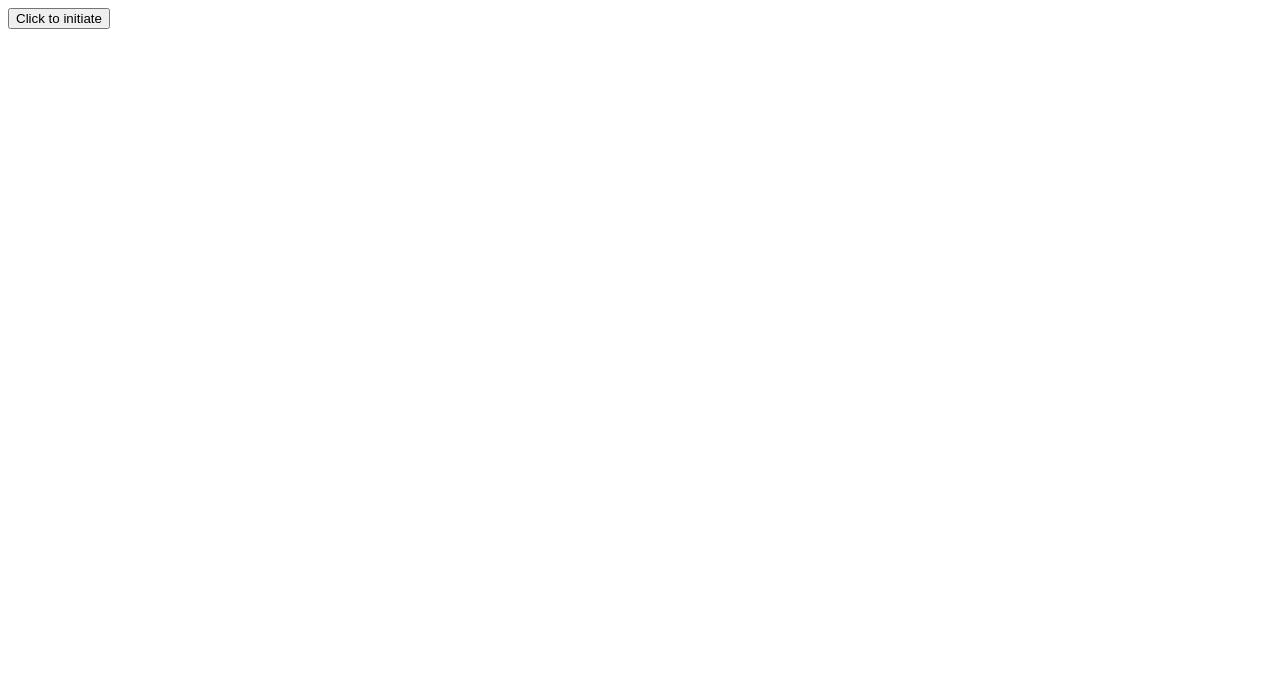
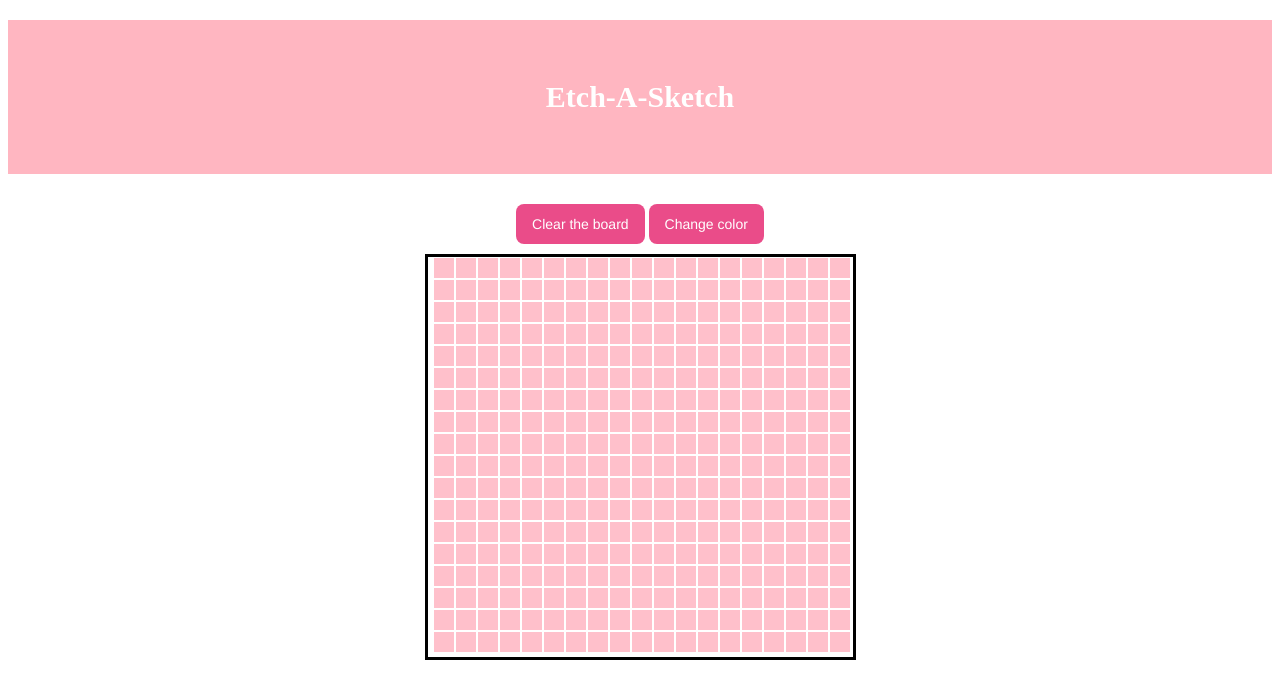
Before and after one commit to Yj-nnie/Etch_a_sketchTOP, a plain HTML site: page index.html in a window 1280 px wide. Drawn offline with Linux system fonts and the light colour scheme.

Commit message:
added clean board function

```diff
--- a/index.html
+++ b/index.html
@@ -5,10 +5,19 @@
     <meta charset="UTF-8">
     <meta http-equiv="X-UA-Compatible" content="IE=edge">
     <meta name="viewport" content="width=device-width, initial-scale=1.0">
-    <title>Document</title>
+    <title>Etch-A-Sketch</title>
 </head>
 <body>
-<button>Click to initiate</button>
+
+    <h1 class="Name">Etch-A-Sketch</h1>
+    <div class="thebuttons">
+
+        <button id = "clear" class="button-1" role="button">Clear the board</button>
+        &nbsp
+        <button id="changeColor"class="button-1" role="button">Change color</button>
+
+
+    </div>
 </body>
 
 <script src="script.js">
--- a/script.js
+++ b/script.js
@@ -1,46 +1,57 @@
 
-function initiate(e){
+function initialize(e){
+
     const canvas = document.createElement('div');
    // canvas.classList.add('my-canvas');
     canvas.id="my-canvas";
-        for(let idx = 1; idx <= 16; idx++){
+
+        for(let idx = 1; idx <= 18; idx++){
 
             const flexcontainer = document.createElement('div');
             flexcontainer.classList.add('flexbox-container');
 
-                for(let i = 0; i<=16; i++) {
+                for(let i = 0; i<=18; i++) {
                 const square = document.createElement('div');
                 square.classList.add("flexbox-item");
-
                 //add my hover effect
-                square.addEventListener('mouseenter', function(event){
-                    event.target.style.backgroundColor = "purple";
-
-                    setTimeout(() => {
-                        event.target.style.backgroundColor= "";
-                      }, 1000);
-                }, false);
-
+                square.addEventListener('mouseenter', changeColor, false);
                 flexcontainer.appendChild(square);
                 }
+
             canvas.appendChild(flexcontainer);
         }
     containerLocation.appendChild(canvas);
 }
 
-function changeColor(e){
-    const item = e.target;
-    item.style.color = "white";
+function changeColor(event){
+
+        event.target.style.backgroundColor = "white";
+    /*    setTimeout(() => {
+            event.target.style.backgroundColor= "";
+          }, 15000);    */
+
 }
 
+function clearBoard(){
+    console.log('hi')
+
+    const boxes = document.getElementsByClassName('flexbox-item')
+    for(let i = 0; i < boxes.length; i++){
+        console.log(boxes[i]);
+        boxes[i].style.backgroundColor="pink";
+    }
+
+}
 
 // create the board
-const toLoad = document.querySelector('button');
+const toLoad = document.getElementById('chooseSize');
 const containerLocation = document.querySelector('body');
-toLoad.addEventListener('click', initiate)
-/*
-    var re = new RegExp ('flexbox-item flexbox-item-[0-9]')
-    const hoveritems = document.getElementById('my-canvas').getElementsByClassName('flexbox-container').getElementsByClassName('flexbox-item"');
-    console.log(hoveritems)
-    console.log(hoveritems.namedItem)
-//hoveritems.addEventListener('mouseover', changeColor) */
+//toLoad.addEventListener('click', initialize)
+
+initialize()
+const toClear = document.getElementById('clear');
+toClear.addEventListener('click',clearBoard);
+
+
+
+//size = window.prompt("how big do you want your board to be?");
--- a/stylesheet.css
+++ b/stylesheet.css
@@ -1,19 +1,89 @@
-.canvas{
-    border: 3px solid black;
-    background-color: lightgray;
-    margin: 5px;
+#my-canvas{
+
+    margin:0 auto;
+    width: 400px;
+    height: 400px ;
+    border:3px solid black;
+    padding-left:5px;
+    padding-right:20px;
+
+
 }
 .flexbox-container{
     display: flex;
-
+    align-items: center;
 }
 
 .flexbox-item {
 
-    min-width: 50px;
+    min-width: 20px;
     margin: 1px;
-    border: 3px dotted white;
+    border: 0.5 px dotted white;
     background-color: pink;
-    min-height: 50px;
+    min-height: 20px;
+}
+
+
+
+.Name{
+    padding: 60px;
+    text-align: center;
+    background: lightpink;
+    color: white;
+    font-size: 30px;
+
 
 }
+
+.thebuttons{
+
+    display: flex;
+    justify-content: center;
+    align-items: center;
+
+
+    margin:0 auto;
+    width:50%;
+    border:3px;
+    padding:10px;
+}
+
+
+
+/* CSS */
+
+
+.button-1 {
+  background-color: #EA4C89;
+  border-radius: 8px;
+  border-style: none;
+  box-sizing: border-box;
+  color: #FFFFFF;
+  cursor: pointer;
+  display: inline-block;
+  font-family: "Haas Grot Text R Web", "Helvetica Neue", Helvetica, Arial, sans-serif;
+  font-size: 14px;
+  font-weight: 500;
+  height: 40px;
+  line-height: 20px;
+  list-style: none;
+  margin: 0;
+  outline: none;
+  padding: 10px 16px;
+  position: relative;
+  text-align: center;
+  text-decoration: none;
+  transition: color 100ms;
+  vertical-align: baseline;
+  user-select: none;
+  -webkit-user-select: none;
+  touch-action: manipulation;
+
+
+
+}
+
+.button-1:hover,
+.button-1:focus {
+  background-color: #F082AC;
+}
```
